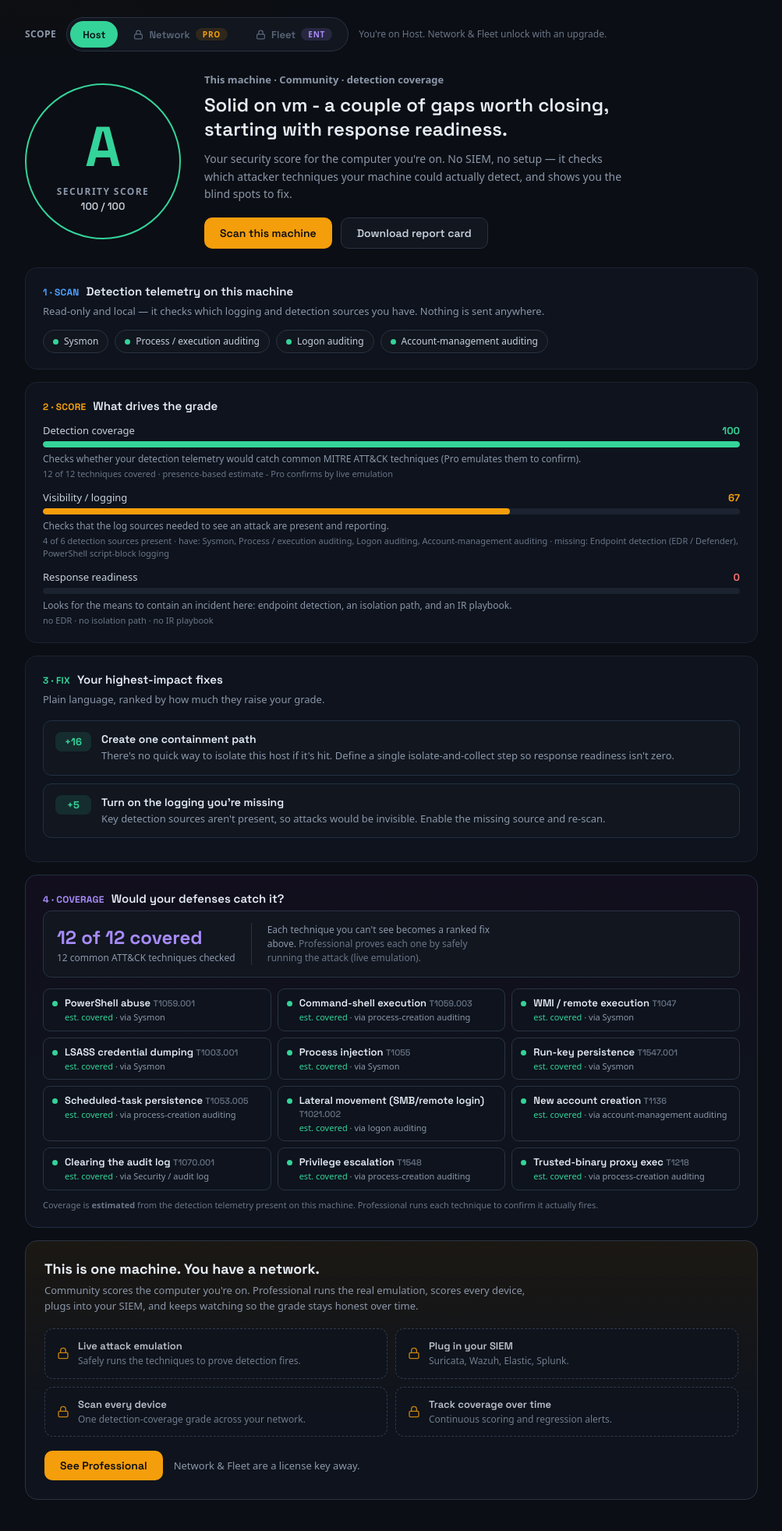
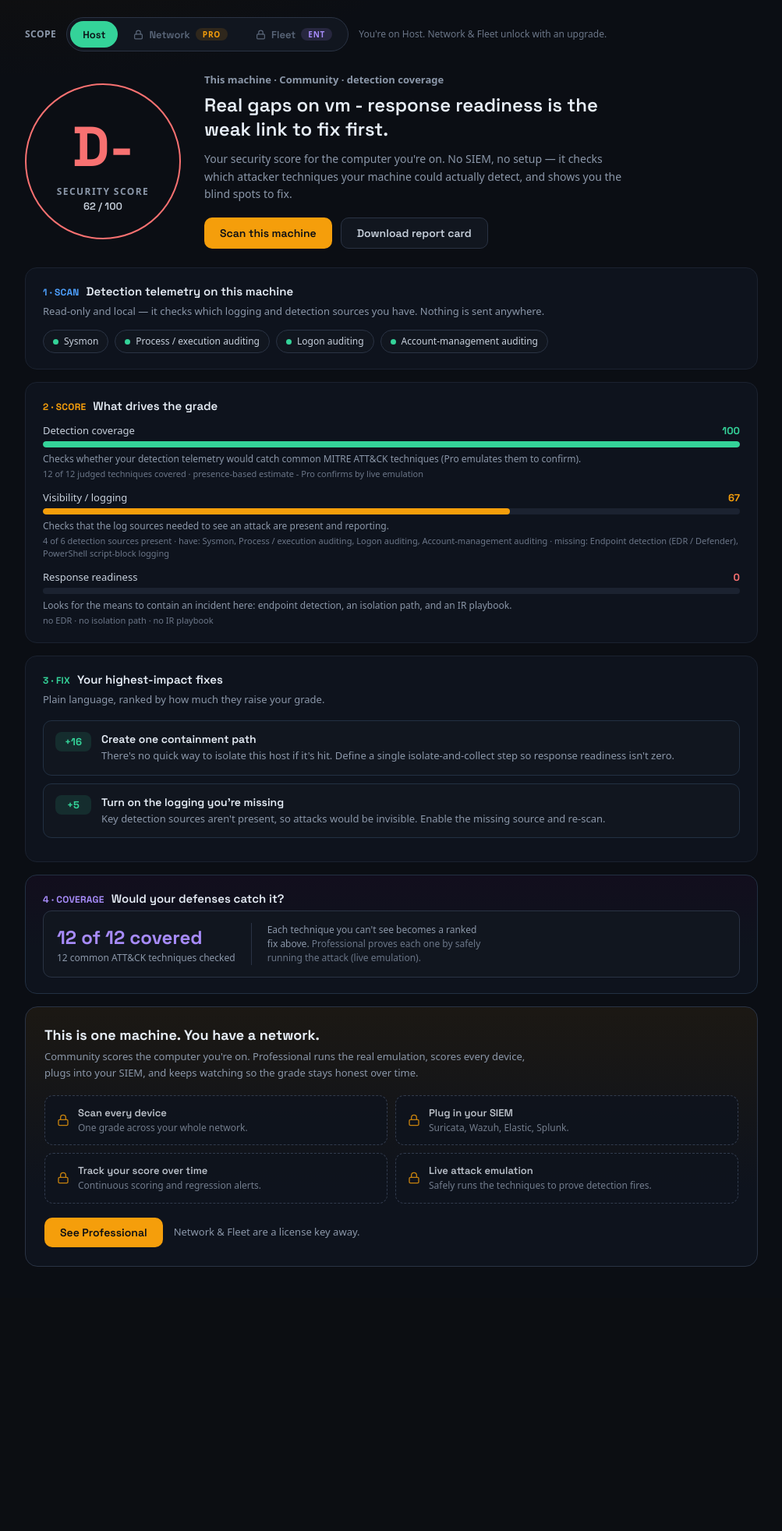
Before and after one commit to ByTE-X-Bit-Technologies/pila-suite-community, a FastAPI app: page / in a window 1280 px wide. Shown: the part 63-2027 px from the top of the page at 78% size, without its empty margins (138-1141 px from the left). After the commit the page ends 1688 px from the top, so only its background shows below. Run offline with FastAPI, Linux system fonts and the light colour scheme.

Commit message:
freescore: sync to live v10 (ATT&CK v19 ID T1070.001 -> T1685.005; unknown-not-failure scoring; weighted grade; response-readiness not-assessed)

```diff
--- a/freescore/collector.py
+++ b/freescore/collector.py
@@ -76,7 +76,7 @@ _TECHNIQUES = [
     ("T1053.005", "Scheduled-task persistence", ["proc_audit", "sysmon", "edr"]),
     ("T1021.002", "Lateral movement (SMB/remote login)", ["logon_audit", "edr"]),
     ("T1136",     "New account creation",       ["acct_audit"]),
-    ("T1070.001", "Clearing the audit log",     ["seclog", "edr"]),
+    ("T1685.005", "Clearing the audit log",     ["seclog", "edr"]),
     ("T1548",     "Privilege escalation",       ["proc_audit", "cmdline", "sysmon", "edr"]),
     ("T1218",     "Trusted-binary proxy exec",  ["proc_audit", "cmdline", "sysmon", "edr"]),
 ]
--- a/freescore/templates/index.html
+++ b/freescore/templates/index.html
@@ -114,16 +114,14 @@
     <div id="fixes"></div>
   </section>
 
-  <!-- COVERAGE -->
+  <!-- PROVE -->
   <section class="card" style="border-color:#223042;background:linear-gradient(180deg,#120e1d 0%,var(--panel) 60%)">
     <div class="row"><span class="kicker" style="color:var(--purple)">4 · COVERAGE</span><span class="gk" style="font-weight:600;font-size:15px">Would your defenses catch it?</span></div>
     <div style="display:flex;flex-wrap:wrap;align-items:center;gap:20px;padding:15px 17px;border:1px solid var(--line2);border-radius:11px;background:var(--panel2)">
       <div><div class="gk" id="provebig" style="font-weight:700;font-size:24px;color:var(--purple)">—</div><div class="muted" id="provesub" style="font:500 12px/1 system-ui;margin-top:5px">—</div></div>
       <div style="width:1px;align-self:stretch;background:var(--line2)"></div>
-      <div class="muted" style="font:400 12px/1.5 system-ui;max-width:300px">Each technique you can't see becomes a ranked fix above. <span class="dim">Professional proves each one by safely running the attack (live emulation).</span></div>
+      <div class="muted" style="font:400 12px/1.5 system-ui;max-width:280px">Each technique you can't see becomes a ranked fix above. <span class="dim">Professional proves each one by safely running the attack (live emulation).</span></div>
     </div>
-    <div id="covlist" style="margin-top:14px;display:grid;grid-template-columns:repeat(auto-fill,minmax(248px,1fr));gap:8px"></div>
-    <div class="dim" style="font:400 11px/1.45 system-ui;margin-top:11px">Coverage is <strong style="font-weight:600">estimated</strong> from the detection telemetry present on this machine. Professional runs each technique to confirm it actually fires.</div>
   </section>
 
   <!-- UPGRADE -->
@@ -131,10 +129,10 @@
     <div class="gk" style="font-weight:700;font-size:18px;margin-bottom:6px">This is one machine. You have a network.</div>
     <p class="muted" style="margin:0 0 18px;font:400 13px/1.6 system-ui;max-width:640px">Community scores the computer you're on. Professional runs the real emulation, scores every device, plugs into your SIEM, and keeps watching so the grade stays honest over time.</p>
     <div class="lockgrid">
+      <div class="lockitem"><svg width="16" height="16" viewBox="0 0 24 24" fill="none" stroke="#f59e0b" stroke-width="2" stroke-linecap="round" stroke-linejoin="round"><rect x="3" y="11" width="18" height="11" rx="2"/><path d="M7 11V7a5 5 0 0 1 10 0v4"/></svg><div><div class="gk" style="font-weight:600;font-size:13px">Scan every device</div><div class="muted" style="font:400 12px/1.45 system-ui;margin-top:2px">One grade across your whole network.</div></div></div>
+      <div class="lockitem"><svg width="16" height="16" viewBox="0 0 24 24" fill="none" stroke="#f59e0b" stroke-width="2" stroke-linecap="round" stroke-linejoin="round"><rect x="3" y="11" width="18" height="11" rx="2"/><path d="M7 11V7a5 5 0 0 1 10 0v4"/></svg><div><div class="gk" style="font-weight:600;font-size:13px">Plug in your SIEM</div><div class="muted" style="font:400 12px/1.45 system-ui;margin-top:2px">Suricata, Wazuh, Elastic, Splunk.</div></div></div>
+      <div class="lockitem"><svg width="16" height="16" viewBox="0 0 24 24" fill="none" stroke="#f59e0b" stroke-width="2" stroke-linecap="round" stroke-linejoin="round"><rect x="3" y="11" width="18" height="11" rx="2"/><path d="M7 11V7a5 5 0 0 1 10 0v4"/></svg><div><div class="gk" style="font-weight:600;font-size:13px">Track your score over time</div><div class="muted" style="font:400 12px/1.45 system-ui;margin-top:2px">Continuous scoring and regression alerts.</div></div></div>
       <div class="lockitem"><svg width="16" height="16" viewBox="0 0 24 24" fill="none" stroke="#f59e0b" stroke-width="2" stroke-linecap="round" stroke-linejoin="round"><rect x="3" y="11" width="18" height="11" rx="2"/><path d="M7 11V7a5 5 0 0 1 10 0v4"/></svg><div><div class="gk" style="font-weight:600;font-size:13px">Live attack emulation</div><div class="muted" style="font:400 12px/1.45 system-ui;margin-top:2px">Safely runs the techniques to prove detection fires.</div></div></div>
-      <div class="lockitem"><svg width="16" height="16" viewBox="0 0 24 24" fill="none" stroke="#f59e0b" stroke-width="2" stroke-linecap="round" stroke-linejoin="round"><rect x="3" y="11" width="18" height="11" rx="2"/><path d="M7 11V7a5 5 0 0 1 10 0v4"/></svg><div><div class="gk" style="font-weight:600;font-size:13px">Plug in your SIEM</div><div class="muted" style="font:400 12px/1.45 system-ui;margin-top:2px">Suricata, Wazuh, Elastic, Splunk.</div></div></div>
-      <div class="lockitem"><svg width="16" height="16" viewBox="0 0 24 24" fill="none" stroke="#f59e0b" stroke-width="2" stroke-linecap="round" stroke-linejoin="round"><rect x="3" y="11" width="18" height="11" rx="2"/><path d="M7 11V7a5 5 0 0 1 10 0v4"/></svg><div><div class="gk" style="font-weight:600;font-size:13px">Scan every device</div><div class="muted" style="font:400 12px/1.45 system-ui;margin-top:2px">One detection-coverage grade across your network.</div></div></div>
-      <div class="lockitem"><svg width="16" height="16" viewBox="0 0 24 24" fill="none" stroke="#f59e0b" stroke-width="2" stroke-linecap="round" stroke-linejoin="round"><rect x="3" y="11" width="18" height="11" rx="2"/><path d="M7 11V7a5 5 0 0 1 10 0v4"/></svg><div><div class="gk" style="font-weight:600;font-size:13px">Track coverage over time</div><div class="muted" style="font:400 12px/1.45 system-ui;margin-top:2px">Continuous scoring and regression alerts.</div></div></div>
     </div>
     <div style="margin-top:18px;display:flex;flex-wrap:wrap;align-items:center;gap:14px">
       <button class="btn">See Professional</button>
@@ -151,6 +149,7 @@ const $ = (id) => document.getElementById(id);
 function catColor(v){ return v>=70?'var(--green)':v>=50?'var(--amber)':'var(--red)'; }
 
 function render(d){
+  // ring
   $('grade').textContent = d.grade;
   $('grade').style.color = d.grade_color;
   $('ring').style.borderColor = d.grade_color;
@@ -159,13 +158,16 @@ function render(d){
   $('scopeline').textContent = 'This machine · ' + (d.meta ? d.meta.edition : 'Community') + ' · detection coverage';
   $('hostline').textContent = d.host_label + ' · scanned just now';
 
+  // sources (from categories? we show the prove + a derived list) — use categories’ visibility via /api
+  // sources come back implicitly via the collector; show present ones we know from prove context:
   const srcWrap = $('sources'); srcWrap.innerHTML='';
-  (d.sources || defaultSources(d)).forEach(s=>{
+  (d.sources || d._sources || defaultSources(d)).forEach(s=>{
     const el=document.createElement('span'); el.className='chip';
     el.innerHTML='<span class="dot" style="background:var(--green)"></span>'+s;
     srcWrap.appendChild(el);
   });
 
+  // categories
   const cats = $('cats'); cats.innerHTML='';
   d.categories.forEach(c=>{
     const wrap=document.createElement('div');
@@ -181,6 +183,7 @@ function render(d){
     cats.appendChild(wrap);
   });
 
+  // fixes
   const fx = $('fixes'); fx.innerHTML='';
   d.fixes.forEach(f=>{
     const el=document.createElement('div'); el.className='fix';
@@ -190,29 +193,13 @@ function render(d){
     fx.appendChild(el);
   });
 
+  // prove
   $('provebig').textContent = d.prove.detected + ' of ' + d.prove.total + ' covered';
   $('provesub').textContent = d.prove.total + ' common ATT&CK techniques checked';
-  (function(){
-    var cov = d.prove.covered || [], mis = d.prove.missed || [];
-    var cl = $('covlist'); if (!cl) return; cl.innerHTML = '';
-    function esc(t){ return String(t==null?'':t).replace(/[&<>]/g, function(c){ return {'&':'&amp;','<':'&lt;','>':'&gt;'}[c]; }); }
-    function techrow(name, tid, ok, note){
-      var dot = ok ? '#34d399' : '#f59e0b';
-      var badge = ok ? 'est. covered' : 'blind spot';
-      return '<div style="display:flex;gap:9px;padding:9px 11px;border:1px solid var(--line2);border-radius:9px;background:var(--panel)">'
-        + '<span style="flex:none;width:7px;height:7px;border-radius:50%;background:' + dot + ';margin-top:6px"></span>'
-        + '<div style="min-width:0"><div class="gk" style="font-weight:600;font-size:13px">' + esc(name)
-        + ' <span class="dim" style="font-weight:500;font-size:11px">' + esc(tid) + '</span></div>'
-        + '<div class="muted" style="font:400 11px/1.4 system-ui;margin-top:2px">'
-        + '<span style="color:' + dot + '">' + badge + '</span>'
-        + (note ? ' · ' + esc(note) : '') + '</div></div></div>';
-    }
-    cov.forEach(function(c){ cl.innerHTML += techrow(c.name, c.id, true, c.via ? 'via ' + c.via : ''); });
-    mis.forEach(function(m){ cl.innerHTML += techrow(m.name, m.id, false, m.fix ? 'fix: ' + m.fix : ''); });
-  })();
 }
 
 function defaultSources(d){
+  // The /api/score payload doesn't ship raw sources; show a sensible host set.
   return ['Endpoint detection','Event logging','Audit policy'];
 }
 
```
Also changed, not shown: freescore/scoring.py (+37 -13 lines).
